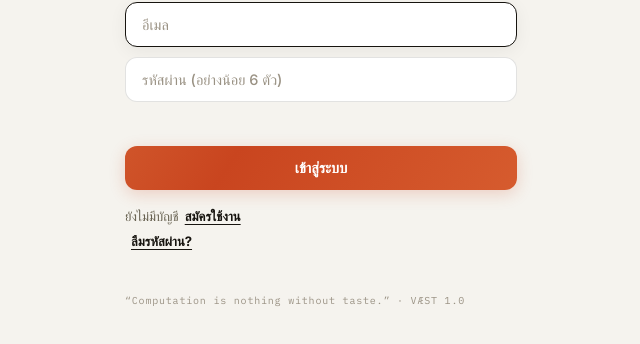
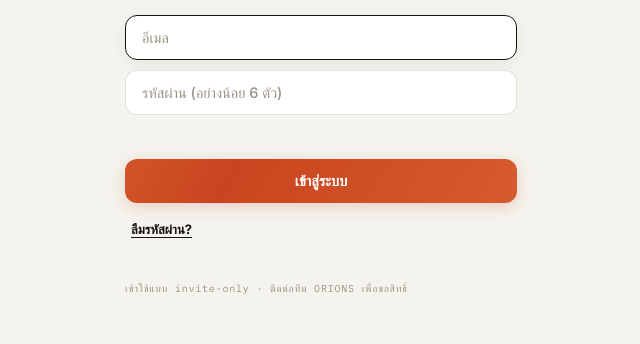
Before and after one commit to ratthakans/vaest, a website: page app.html in a window 1280 px wide. Shown: the part 308-652 px from the top of the page, without its empty margins (319-959 px from the left). Drawn offline with Linux system fonts and the light colour scheme; a web font is replaced by a local one.

Commit message:
Invite-only: remove public signup UI, accept Supabase invite tokens
- Auth screen: login + forgot-password only (no public sign-up toggle)
- Password-set screen also handles invite/signup email tokens (owner-invited users)

Co-Authored-By: Claude Opus 4.8 <noreply@anthropic.com>

```diff
--- a/app.html
+++ b/app.html
@@ -502,9 +502,8 @@
       <div class="auth-err" id="authErr"></div>
       <button type="submit" class="auth-go" id="authGo">เข้าสู่ระบบ</button>
     </form>
-    <div class="auth-sw" id="authSw">ยังไม่มีบัญชี<button type="button" onclick="toggleAuthMode()">สมัครใช้งาน</button></div>
-    <div class="auth-sw" style="margin-top:8px"><button type="button" onclick="forgotPassword()">ลืมรหัสผ่าน?</button></div>
-    <div class="auth-foot">“Computation is nothing without taste.” · VÆST 1.0</div>
+    <div class="auth-sw"><button type="button" onclick="forgotPassword()">ลืมรหัสผ่าน?</button></div>
+    <div class="auth-foot">เข้าใช้แบบ invite-only · ติดต่อทีม ORIONS เพื่อขอสิทธิ์</div>
   </div>
 </div>
 <div class="auth" id="npView">
@@ -513,9 +512,9 @@
       <svg viewBox="0 0 40 40"><rect width="40" height="40" fill="#17140f"/><path d="M25.5 8 14.5 32" stroke="#cf4f28" stroke-width="3.6"/></svg>
       <div class="wm">V<i>Æ</i>ST</div>
     </div>
-    <div class="auth-h">ตั้งรหัสผ่านใหม่</div>
+    <div class="auth-h">ตั้งรหัสผ่าน</div>
     <form class="auth-f" onsubmit="event.preventDefault();submitNewPass()">
-      <input type="password" id="npPass" placeholder="รหัสผ่านใหม่ (อย่างน้อย 6 ตัว)" autocomplete="new-password" minlength="6" required>
+      <input type="password" id="npPass" placeholder="ตั้งรหัสผ่าน (อย่างน้อย 6 ตัว)" autocomplete="new-password" minlength="6" required>
       <div class="auth-err" id="npErr"></div>
       <button type="submit" class="auth-go" id="npGo">บันทึกรหัสใหม่</button>
     </form>
@@ -684,9 +683,9 @@
       body:JSON.stringify({email,options:{redirect_to:location.origin+'/app'}})});
       $('authErr').textContent='ส่งลิงก์รีเซ็ตไปที่ '+email+' แล้ว — เช็กอีเมล'}
     catch(e){$('authErr').textContent='ส่งไม่สำเร็จ ลองใหม่อีกครั้ง'}}
-  // ตั้งรหัสใหม่ (มาจากลิงก์ในอีเมล — recovery token อยู่ใน hash)
+  // ตั้งรหัส (ลิงก์อีเมล — reset รหัส หรือ อีเมลเชิญของ Supabase)
   function recoveryTokenFromHash(){
-    const h=(location.hash||'').replace(/^#/,'');if(!/type=recovery/.test(h))return null;
+    const h=(location.hash||'').replace(/^#/,'');if(!/type=(recovery|invite|signup)/.test(h))return null;
     const p=new URLSearchParams(h);return p.get('access_token')||null}
   async function submitNewPass(){
     const t=window._recToken,p1=$('npPass').value;
```
